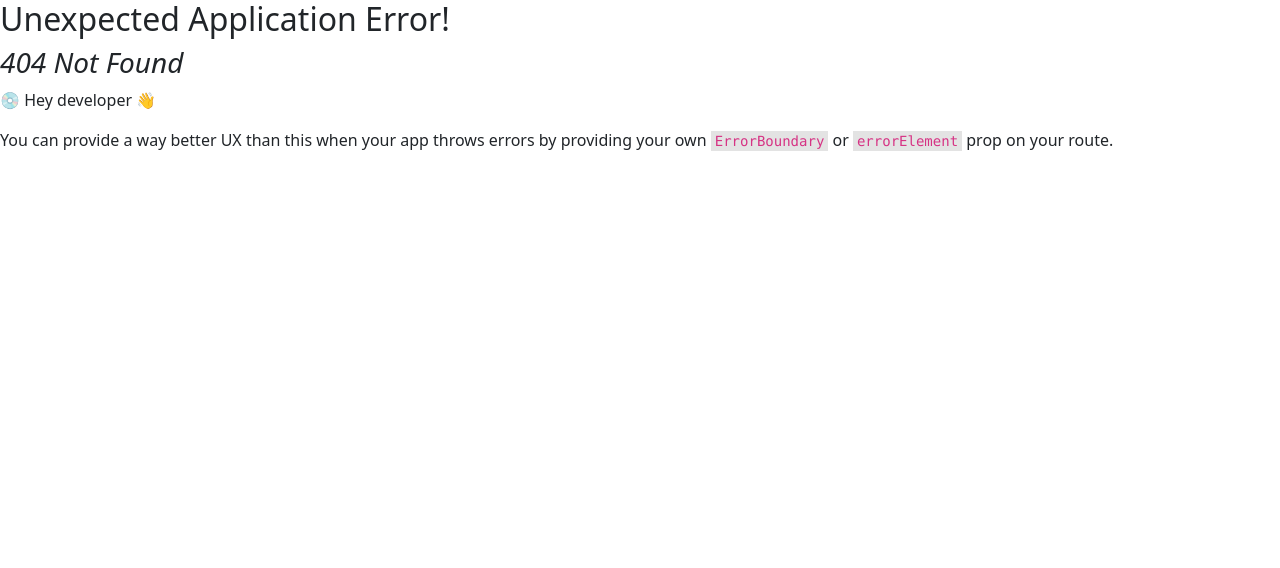
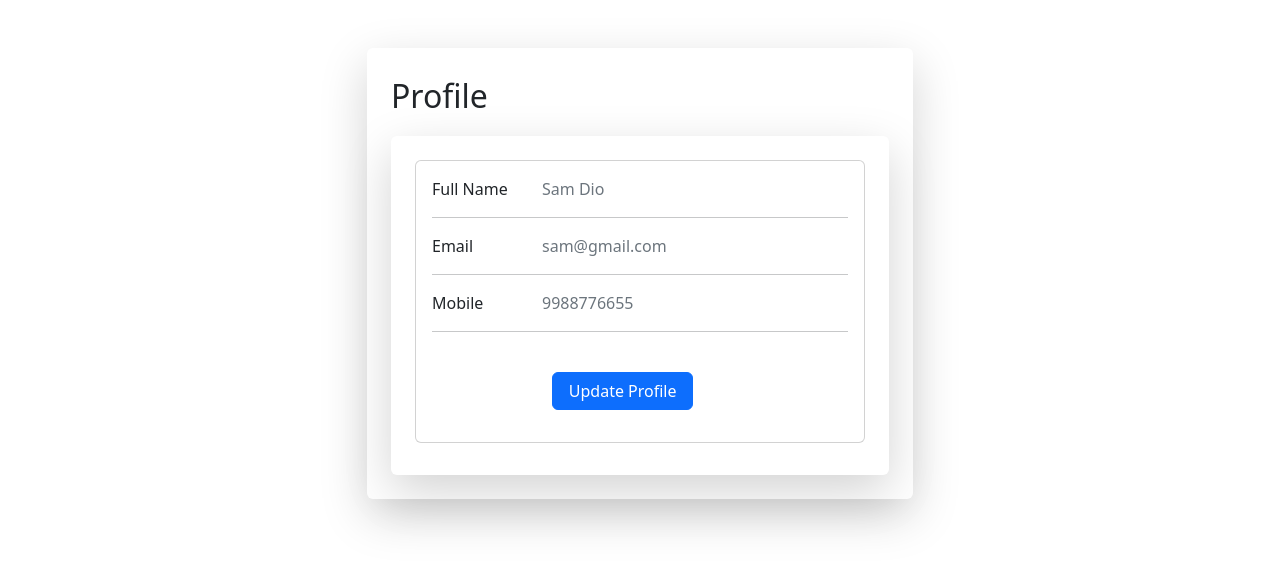
Before and after one commit to mishelshaji/EXP-G6-ELearningPortal, a React (Create React App) app in the folder client/: page /student/profile in a window 1280 px wide. Before the commit this address had no page. Shown: the top 568 px of the page. Built offline with nearby package versions, Linux system fonts and the light colour scheme.

Commit message:
Student profile page

```diff
--- /dev/null
+++ b/client/src/pages/student/StudentProfile.js
@@ -0,0 +1,75 @@
+import React from 'react';
+import { Button } from 'react-bootstrap';
+
+export default function StudentProfile() {
+  const data = {
+    fname: 'Sam',
+    lname: 'Dio',
+    email: 'sam@gmail.com',
+    age: 25,
+    gender: 'Male',
+    mobile: 9988776655,
+    img: 'https://images.unsplash.com/photo-1570295999919-56ceb5ecca61?ixlib=rb-4.0.3&ixid=MnwxMjA3fDB8MHxzZWFyY2h8NXx8YXZhdGFyfGVufDB8fDB8fA%3D%3D&auto=format&fit=crop&w=2000&q=60'
+  };
+  return (
+    <div>
+      <div className='container mb-4'>
+        <div className='row'>
+          <div className='col-md-6 offset-md-3 mt-5'>
+            <div class='shadow-lg p-4 rounded'>
+              <p className='mb-3 fs-2'>Profile</p>
+              <div className='row'></div>
+              <div class='shadow-lg p-4 rounded '>
+                <div class='col-lg-12'>
+                  <div class='card mb-2'>
+                    <div class='card-body'>
+                      <div class='row'>
+                        <div class='col-sm-3'>
+                          <p class='mb-0'>
+                            Full Name
+                          </p>
+                        </div>
+                        <div class='col-sm-9'>
+                          <p class='text-muted mb-0'>
+                            {data.fname}{' '}
+                            {data.lname}
+                          </p>
+                        </div>
+                      </div>
+                      <hr />
+                      <div class='row'>
+                        <div class='col-sm-3'>
+                          <p class='mb-0'>Email</p>
+                        </div>
+                        <div class='col-sm-9'>
+                          <p class='text-muted mb-0'>
+                            {data.email}
+                          </p>
+                        </div>
+                      </div>
+                      <hr />
+                      <div class='row'>
+                        <div class='col-sm-3'>
+                          <p class='mb-0'>Mobile</p>
+                        </div>
+                        <div class='col-sm-9'>
+                          <p class='text-muted mb-0'>
+                            {data.mobile}
+                          </p>
+                        </div>
+                      </div>
+                      <hr />
+                      <div className='row p-3 mt-4 col-sm-5 offset-sm-3'>
+                        <Button>Update Profile</Button>
+                      </div>
+                    </div>
+                  </div>
+                </div>
+              </div>
+            </div>
+          </div>
+        </div>
+      </div>
+    </div>
+  );
+}
```
Also changed, not shown: client/src/App.js (+8 -1 lines).
